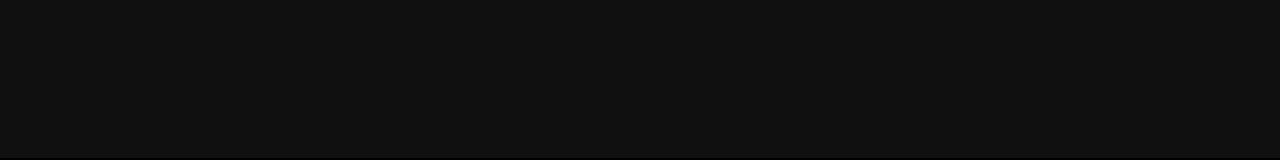
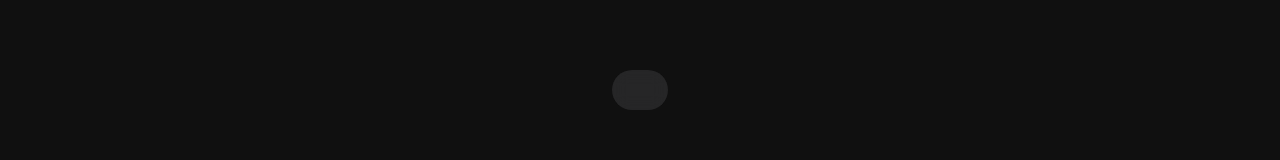
Before and after one commit to ChrisK1504/apple_website, a React (Vite) app: page / in a window 1280 px wide. Shown: the part 1566-1726 px from the top of the page. Built offline with nearby package versions, Linux system fonts and the light colour scheme.

Commit message:
Implemented the outline of a video tracker underneath the Video Carousel;

```diff
--- a/src/components/VideoCarousel.jsx
+++ b/src/components/VideoCarousel.jsx
@@ -79,7 +79,20 @@
                 </div>
             ))}
         </div>
+        <div className="relative flex-center mt-10">
+            <div className="flex-center py-5 px-7 bg-gray-300 backdrop-blur rounded-full">
+                {videoRef.current.map((_, i) => (
+                    <span
+                        key={i}
+                        ref={(el) => (videoDivRef.current[i] = el)}
+                        className="mx-2 w-3 h-3 bg-gray-200 rounded-full relative cursor-pointer"
+                    >
+                        <span className="absolute h-full w-full rounded-full" ref={(el) => (videoSpanRef.current[i] = el)} />
 
+                    </span>
+                ))}
+            </div>
+        </div>
     </>
   )
 }
```
